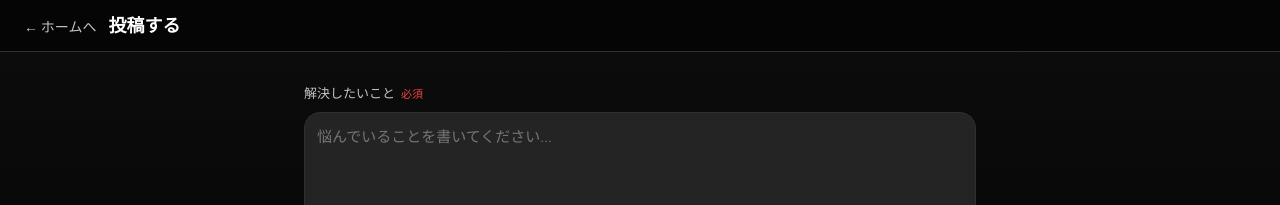
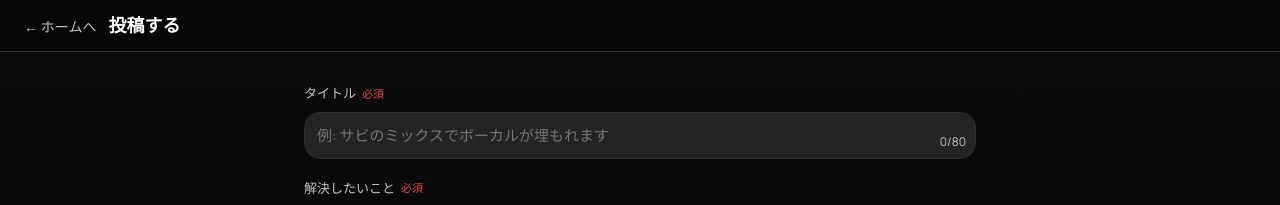
Before and after one commit to yuyu3502-hub/Sound.backweb, a React (Vite) app: page /create in a window 1280 px wide. Shown: the top 205 px of the page. Built offline with nearby package versions, Linux system fonts and the light colour scheme; no server answers; the database is empty; sample sign-in values are in the browser's storage.

Commit message:
feat: add Reddit-style post titles

```diff
--- a/src/components/PostCard.css
+++ b/src/components/PostCard.css
@@ -125,6 +125,15 @@
   border: 1px solid rgba(30, 215, 96, 0.45);
   background: rgba(30, 215, 96, 0.12);
   flex-shrink: 0;
+}
+
+.post-card__title {
+  margin: 2px 0 4px;
+  font-size: 18px;
+  font-weight: 700;
+  line-height: 1.35;
+  color: #ffffff;
+  word-break: break-word;
 }
 
 .post-card__body {
--- a/src/components/PostCard.jsx
+++ b/src/components/PostCard.jsx
@@ -120,6 +120,8 @@ export function PostCard({
         )}
       </div>
 
+      {post.title && <h3 className="post-card__title">{post.title}</h3>}
+
       <p className="post-card__body">{post.body}</p>
 
       <div className="post-card__meta-row">
--- a/src/pages/CreatePostPage.css
+++ b/src/pages/CreatePostPage.css
@@ -63,6 +63,30 @@
   color: var(--text-secondary);
   font-size: 11px;
   opacity: 0.7;
+}
+
+/* タイトル */
+.create-input-wrap {
+  position: relative;
+}
+
+.create-input {
+  width: 100%;
+  background: var(--bg-input);
+  border: 1px solid var(--border);
+  border-radius: var(--radius);
+  color: var(--text-primary);
+  font-size: 15px;
+  font-family: inherit;
+  padding: 12px;
+  padding-right: 70px;
+  outline: none;
+  box-sizing: border-box;
+  transition: border-color 0.15s;
+}
+
+.create-input:focus {
+  border-color: var(--accent);
 }
 
 /* 本文 */
--- a/src/pages/CreatePostPage.jsx
+++ b/src/pages/CreatePostPage.jsx
@@ -55,6 +55,7 @@ export function CreatePostPage() {
   const { postId } = useParams();
   const isEditMode = Boolean(postId);
 
+  const [title, setTitle] = useState('');
   const [body, setBody] = useState('');
   const [worryGenre, setWorryGenre] = useState('');
   const [musicGenre, setMusicGenre] = useState('');
@@ -118,6 +119,7 @@ export function CreatePostPage() {
 
         if (cancelled) return;
 
+        setTitle(postData.title ?? '');
         setBody(postData.body ?? '');
         setWorryGenre(postData.worryGenre ?? '');
         setMusicGenre(postData.musicGenre ?? '');
@@ -308,7 +310,12 @@ export function CreatePostPage() {
 
   const handleSubmit = async (e) => {
     e.preventDefault();
+    const trimmedTitle = title.trim();
     const trimmedBody = body.trim();
+    if (!trimmedTitle) {
+      setError('タイトルを入力してください。');
+      return;
+    }
     if (!trimmedBody) {
       setError('本文を入力してください。');
       return;
@@ -349,6 +356,7 @@ export function CreatePostPage() {
           : null;
 
       const basePayload = {
+        title: trimmedTitle,
         body: trimmedBody,
         worryGenre: worryGenre || null,
         musicGenre: musicGenre || null,
@@ -405,6 +413,23 @@ export function CreatePostPage() {
 
       <main className="create-main">
         <form className="create-form" onSubmit={handleSubmit}>
+
+          {/* タイトル */}
+          <label className="create-label">
+            タイトル <span className="create-required">必須</span>
+          </label>
+          <div className="create-input-wrap">
+            <input
+              className="create-input"
+              type="text"
+              value={title}
+              onChange={(e) => setTitle(e.target.value.slice(0, 80))}
+              placeholder="例: サビのミックスでボーカルが埋もれます"
+            />
+            <span className={`create-char-count ${title.length >= 80 ? 'create-char-count--max' : ''}`}>
+              {title.length}/80
+            </span>
+          </div>
 
           {/* 本文 */}
           <label className="create-label">
--- a/src/pages/PostDetailPage.css
+++ b/src/pages/PostDetailPage.css
@@ -220,6 +220,15 @@
 .detail-edited-date {
   font-size: 12px;
   color: #9ca3af;
+}
+
+.detail-post-title {
+  margin: 0;
+  font-size: 22px;
+  font-weight: 700;
+  line-height: 1.35;
+  color: #ffffff;
+  word-break: break-word;
 }
 
 .detail-body {
--- a/src/pages/PostDetailPage.jsx
+++ b/src/pages/PostDetailPage.jsx
@@ -636,6 +636,8 @@ export function PostDetailPage() {
             {postIsEdited && <span className="detail-edited-date">編集: {formatDate(post.updatedAt)}</span>}
           </div>
 
+          {post.title && <h2 className="detail-post-title">{post.title}</h2>}
+
           <p className="detail-body">{renderTextWithTimestampLinks(post.body, 'post-body')}</p>
 
           {post.imageUrl && (
--- a/src/pages/SearchPage.jsx
+++ b/src/pages/SearchPage.jsx
@@ -117,7 +117,8 @@ export function SearchPage() {
       if (kw) {
         const lower = kw.toLowerCase();
         docs = docs.filter((p) =>
-          (p.body ?? '').toLowerCase().includes(lower)
+          (p.title ?? '').toLowerCase().includes(lower)
+          || (p.body ?? '').toLowerCase().includes(lower)
         );
       }
 
```
Also changed, not shown: 1 other file (tests, documents, lock files or other folders).
